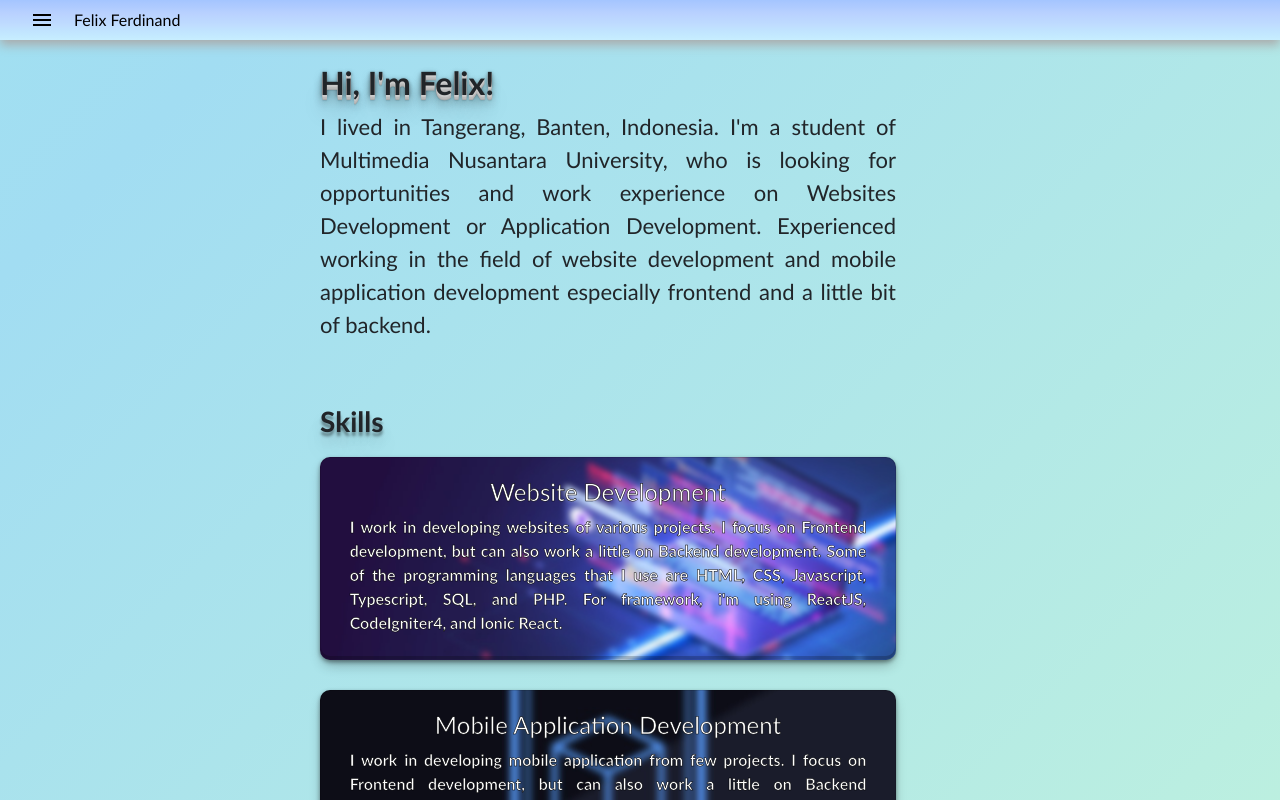
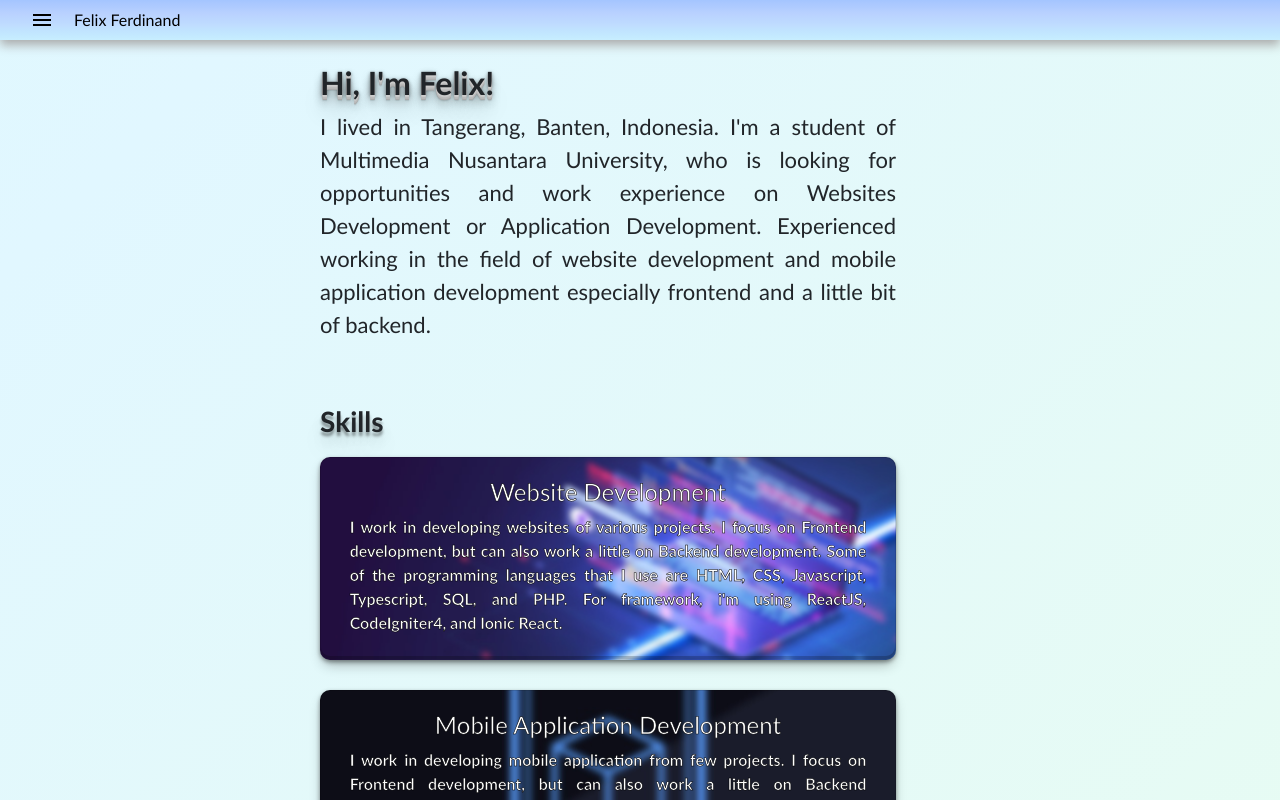
Before and after one commit to FelixFer/MyPortfolio, a React (Create React App) app: page / in a window 1280 px wide. Shown: the top 800 px of the page. Built offline with nearby package versions, Linux system fonts and the light colour scheme.

Commit message:
color update

```diff
--- a/src/App.css
+++ b/src/App.css
@@ -4,7 +4,7 @@
 
 .App {
     width: 100vw;
-    background: linear-gradient(-45deg, #f3c3b4, #d2ffd0, #a2ddf2, #99fbe4);
+    background: linear-gradient(-45deg, #fae1d9, #ebffea, #e1f7ff, #d7fff6);
 	background-size: 400% 400%;
 	animation: gradient 8s ease infinite;
 }
@@ -30,7 +30,8 @@ body {
     position: fixed;
     height: 100%;
     width: 250px;
-    background-image: linear-gradient(to right top, #dbf4ff, #d3efff, #cbeaff, #c5e4ff, #c1deff, #bbd9ff, #b6d3ff, #b2cdff, #a8c7ff, #9ec1ff, #94baff, #8ab4ff);
+    background-image: linear-gradient(to bottom, #b0fffe, #aefbff, #aef7ff, #aef2ff, #afeeff, #b2edff, #b6ebff, #b9eaff, #beecff, #c3edff, #c7efff, #ccf0ff);
+    /* background-image: linear-gradient(to bottom, #536767, #566b6c, #5a6e71, #5d7275, #61757a, #66797f, #6b7e84, #708289, #778890, #7d8f96, #84959d, #8b9ca4); */
     z-index: 1;
 }
 
@@ -78,6 +79,7 @@ body {
     justify-content:start;
     align-items:center;
     text-decoration: none;
+    z-index: 1;
 }
 
 .btnbar:hover {
@@ -148,8 +150,7 @@ body {
     margin-right: auto;
     border-radius: 50%;
     width: 50%;
-    border: 5px solid #272133;
-    box-shadow: 0px 10px 50px rgb(161, 48, 171);
+    border: 4px solid #272133;
 }
 
 .email {
```
